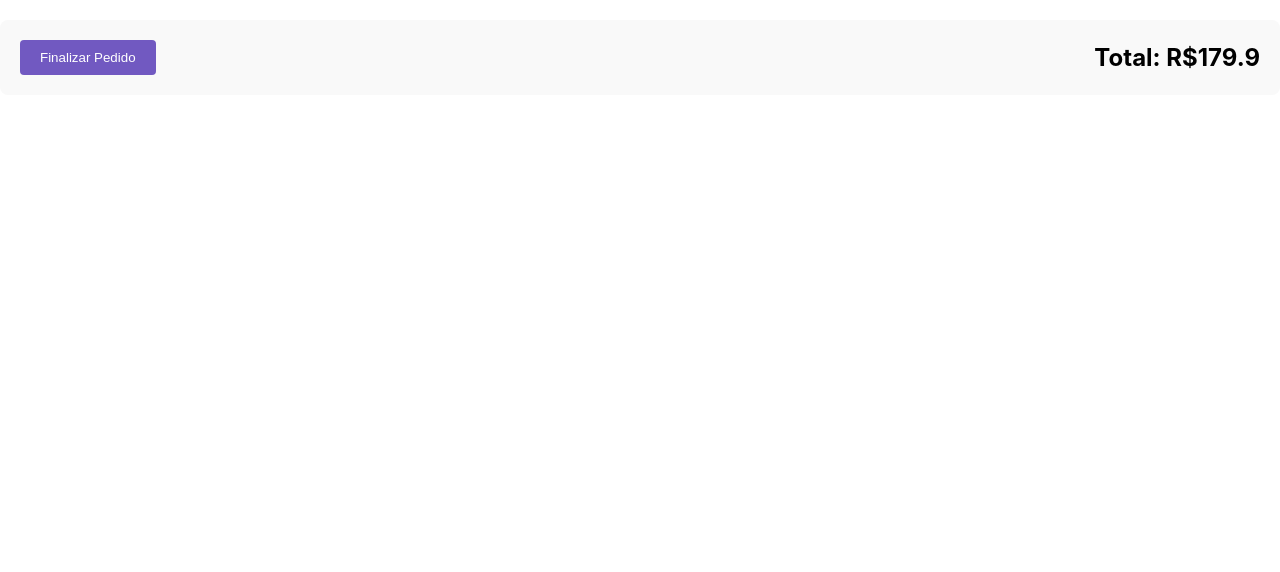
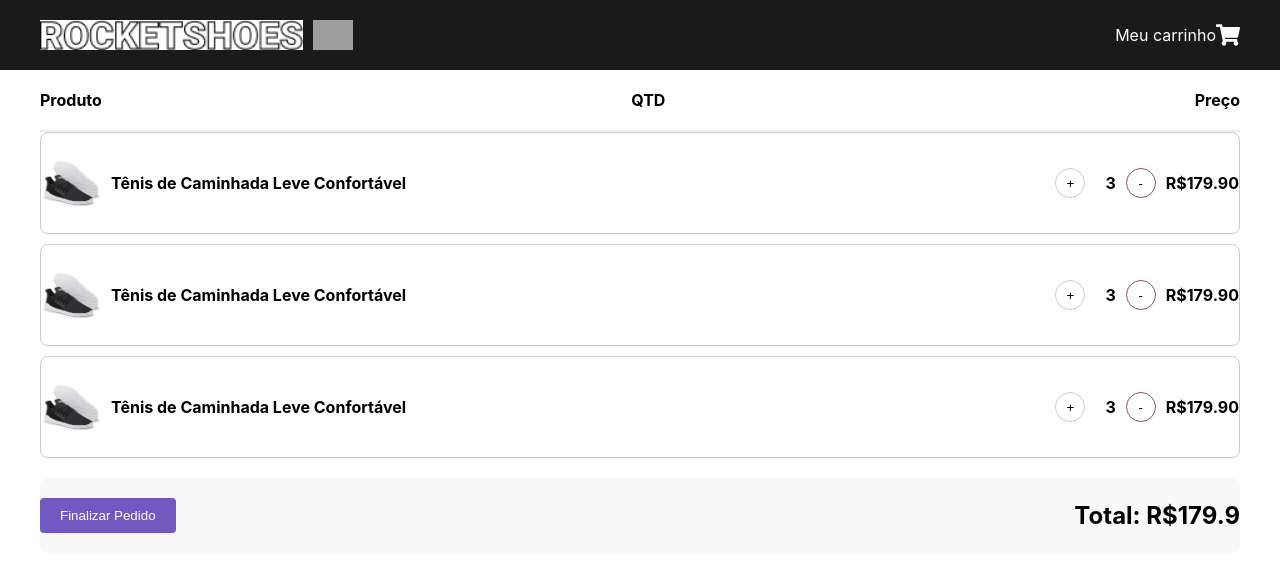
Before and after one commit to Nicolasmoss92/shopping-cart, a React (Create React App) app in the folder cart/: page / in a window 1280 px wide. Shown: the top 572 px of the page. Built offline with nearby package versions, Linux system fonts and the light colour scheme; grey boxes are pictures that could not be loaded.

Commit message:
feat: basic structure page

```diff
--- a/cart/src/App.tsx
+++ b/cart/src/App.tsx
@@ -3,11 +3,12 @@ import Header from "./components/Header/index";
 import SubHeader from "./components/layout/checkOut/Header";
 import ProductItem from "./components/layout/checkOut/ProductItem";
 import CheckoutSummary from "./components/layout/checkOut/CheckoutSummary";
+import CheckoutPage from "./pages/CheckOutPage";
 
 function App() {
   return (
     <div className="App">
-      <CheckoutSummary />
+      <CheckoutPage />
     </div>
   );
 }
--- a/cart/src/components/layout/checkOut/CheckoutSummary/styles.ts
+++ b/cart/src/components/layout/checkOut/CheckoutSummary/styles.ts
@@ -4,7 +4,9 @@ export const SummaryWrapper = styled.div`
   display: flex;
   justify-content: space-between; // Alinha o total e o botão
   align-items: center; // Centraliza verticalmente
-  padding: 20px;
+  padding: 20px 0;
+  max-width: 1200px;
+  margin: 0 auto;
   background-color: #f9f9f9; // Cor de fundo
   border-radius: 8px; // Bordas arredondadas
   margin-top: 20px; // Espaçamento superior
--- a/cart/src/components/layout/checkOut/Header/styles.ts
+++ b/cart/src/components/layout/checkOut/Header/styles.ts
@@ -3,7 +3,10 @@ import styled from 'styled-components';
 export const SubHeaderWrapper = styled.div`
   display: flex;
   justify-content: space-between;
-  padding: 10px;
+  padding: 20px 0;
+  align-items: center;
+  max-width: 1200px;
+  margin: 0 auto;
   font-weight: bold;
   border-bottom: 2px solid #eee;
 `;
--- a/cart/src/components/layout/checkOut/ProductItem/styles.ts
+++ b/cart/src/components/layout/checkOut/ProductItem/styles.ts
@@ -5,9 +5,11 @@ export const ProductWrapper = styled.div`
   display: flex;
   align-items: center;
   justify-content: space-between; // Alinha os itens no espaço disponível
-  padding: 10px;
+  padding: 20px 0;
   border: 1px solid #ccc;
   border-radius: 8px;
+  max-width: 1200px;
+  margin: 0 auto;
   margin-bottom: 10px;
   width: 100%; // Garante que o item ocupe 100% da largura disponível
   box-sizing: border-box; // Inclui padding e border na largura total
--- /dev/null
+++ b/cart/src/pages/CheckOutPage.tsx
@@ -0,0 +1,20 @@
+import Header from "../components/Header";
+import CheckoutSummary from "../components/layout/checkOut/CheckoutSummary";
+import SubHeader from "../components/layout/checkOut/Header";
+import ProductItem from "../components/layout/checkOut/ProductItem";
+import { ProductWrapper, QuantityControl } from "../components/layout/checkOut/ProductItem/styles";
+
+const CheckoutPage: React.FC = () => {
+    return (
+        <div>
+            <Header />
+            <SubHeader />
+            <ProductItem />
+            <ProductItem />
+            <ProductItem />
+            <CheckoutSummary />
+        </div>
+    );
+};
+
+export default CheckoutPage;
```
Also changed, not shown: 1 other file (tests, documents, lock files or other folders).
